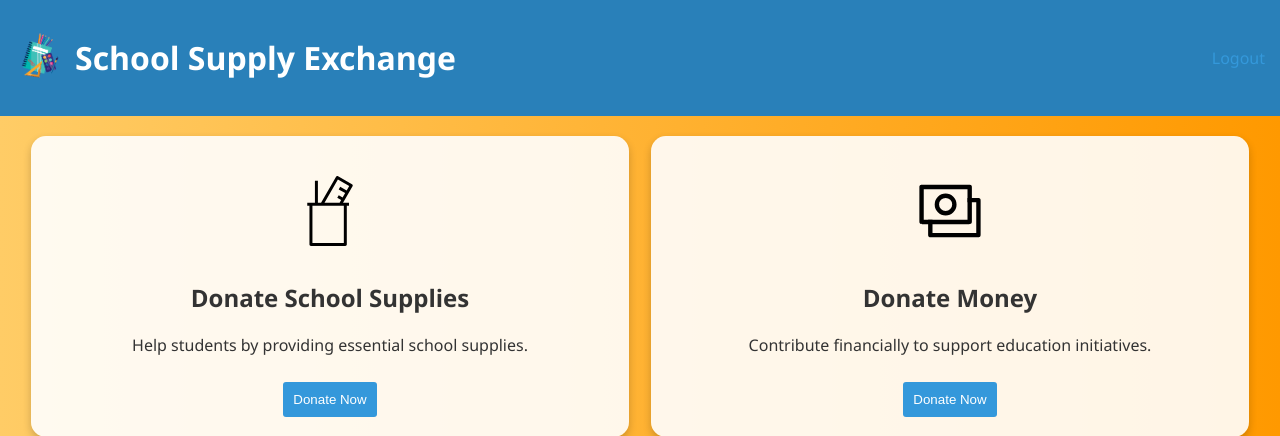
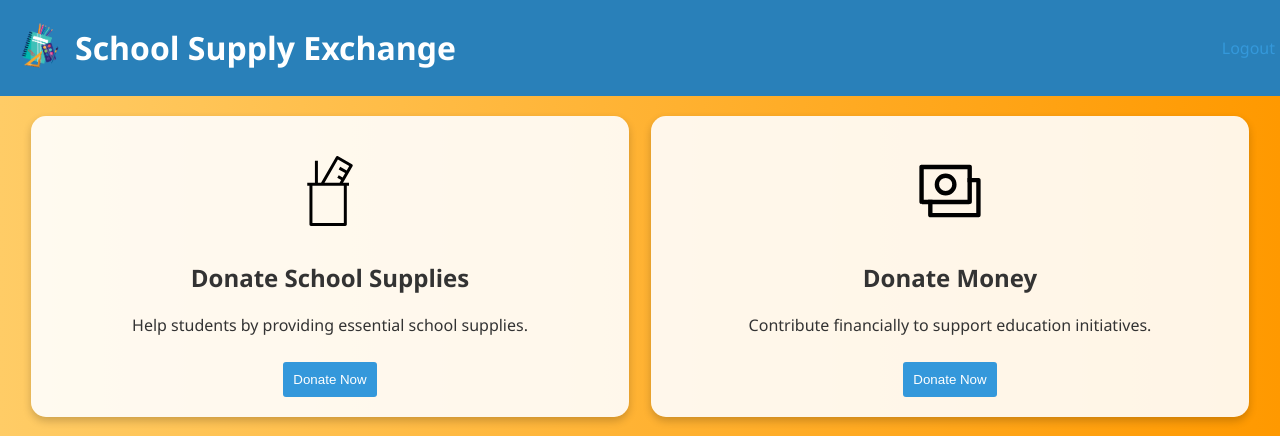
Before and after one commit to OX-S/HappyHacksIV, a Flask app: page /home in a window 1280 px wide. Shown: the top 436 px of the page. Run offline with Flask 3, Linux system fonts and the light colour scheme.

Commit message:
still ugly, fixing later

```diff
--- a/static/styles/base.css
+++ b/static/styles/base.css
@@ -4,9 +4,9 @@ body {
 }
 
 header {
-    background-color: #2980b9; /* Adjust the color as needed */
+    background-color: #2980b9;
     color: #fff;
-    padding: 15px;
+    padding: 5px;
     display: flex;
     justify-content: space-between;
     align-items: center;
@@ -15,6 +15,7 @@ header {
 .web_logo {
     display: flex;
     align-items: center;
+    padding-left: 10px;
 }
 
 .web_logo img {
@@ -26,6 +27,7 @@ header {
 .logo h1 {
     margin: 0;
     font-size: 1.5em;
+    text-align: center;
 }
 
 .user-controls a {
```
